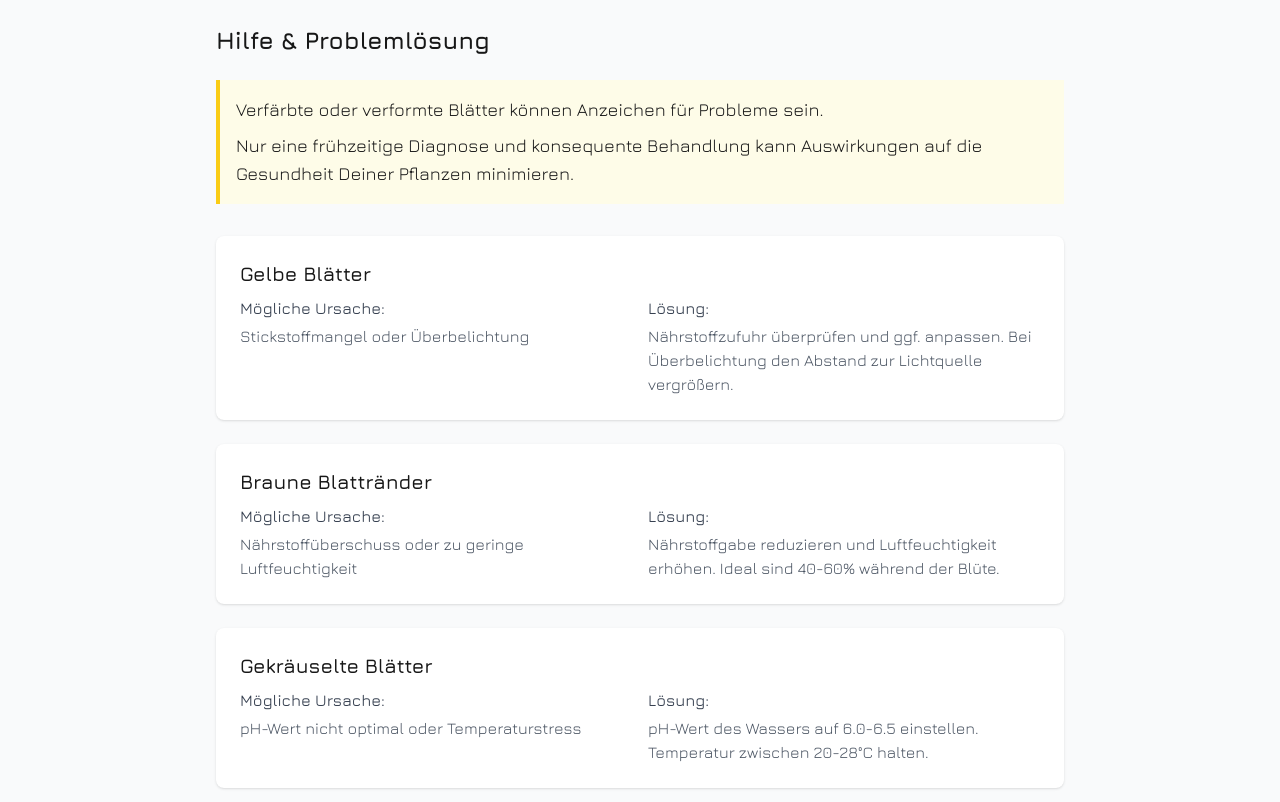
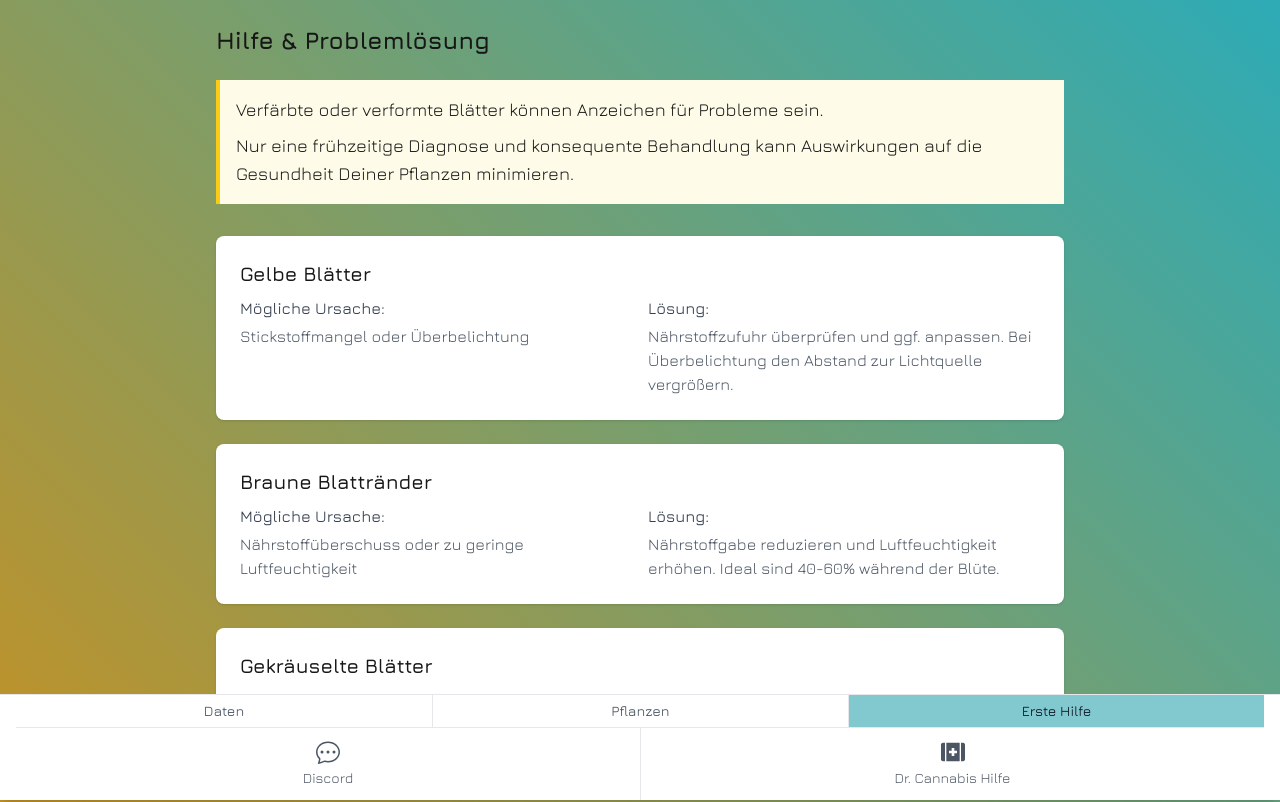
Before and after one commit to balefulduck/handout, a Next.js app: page /help in a window 1280 px wide. Shown: the top 802 px of the page. Built offline with nearby package versions, Linux system fonts and the light colour scheme.

Commit message:
Update visuals

```diff
--- a/src/app/dashboard/page.js
+++ b/src/app/dashboard/page.js
@@ -48,7 +48,7 @@ export default function DashboardPage() {
   };
 
   return (
-    <div className="min-h-screen bg-gray-50">
+    <div className="min-h-screen">
       <Disclosure defaultOpen={false}>
         {({ open }) => (
           <>
@@ -76,14 +76,7 @@ export default function DashboardPage() {
               >
                 <Disclosure.Panel className="px-4 pb-4">
                   <div className="mt-4">
-                    <h2 className="text-2xl font-semibold mb-4">Deine Pflanzen</h2>
-                    <div className="grid grid-cols-3 gap-4">
-                      {selectedStrains.map((strain) => (
-                        <div key={strain.id} className="bg-gray-50 rounded-lg p-4">
-                          <h3 className="font-semibold">{strain.name}</h3>
-                        </div>
-                      ))}
-                    </div>
+
                   </div>
                 </Disclosure.Panel>
               </Transition>
--- a/src/app/help/page.js
+++ b/src/app/help/page.js
@@ -1,4 +1,6 @@
 'use client';
+
+import ContextMenu from '@/components/ContextMenu';
 
 export default function HelpPage() {
   const troubleshootingItems = [
@@ -29,7 +31,8 @@ export default function HelpPage() {
   ];
 
   return (
-    <div className="p-6 max-w-4xl mx-auto">
+    <>
+    <div className="p-6 pb-32 max-w-4xl mx-auto">
       <h1 className="text-2xl font-bold mb-6">Hilfe & Problemlösung</h1>
 
       <div className="bg-yellow-50 border-l-4 border-yellow-400 p-4 mb-8">
@@ -72,5 +75,7 @@ export default function HelpPage() {
         </ul>
       </div>
     </div>
+    <ContextMenu />
+    </>
   );
 }
--- a/src/app/layout.js
+++ b/src/app/layout.js
@@ -16,7 +16,7 @@ export const metadata = {
 export default function RootLayout({ children }) {
   return (
     <html lang="de">
-      <body className={`${jura.variable} font-jura min-h-screen bg-gray-50`}>
+      <body className={`${jura.variable} font-jura min-h-screen`} style={{ background: `linear-gradient(45deg, #e98b00 0%, #2dabb6 100%)` }}>
         <Providers>{children}</Providers>
       </body>
     </html>
--- a/src/app/plants/page.js
+++ b/src/app/plants/page.js
@@ -1,6 +1,7 @@
 'use client';
 
 import { useEffect, useState } from 'react';
+import ContextMenu from '@/components/ContextMenu';
 
 export default function PlantsPage() {
   const [plants, setPlants] = useState([]);
@@ -29,7 +30,8 @@ export default function PlantsPage() {
   }
 
   return (
-    <div className="p-6">
+    <>
+    <div className="p-6 pb-32">
       <h1 className="text-2xl font-bold mb-6">My Plants</h1>
       <div className="grid grid-cols-1 md:grid-cols-2 lg:grid-cols-3 gap-4">
         {plants.map((plant) => (
@@ -43,5 +45,7 @@ export default function PlantsPage() {
         ))}
       </div>
     </div>
+    <ContextMenu />
+    </>
   );
 }
--- a/src/components/ContextMenu.js
+++ b/src/components/ContextMenu.js
@@ -5,6 +5,8 @@ import { WiHumidity } from "react-icons/wi";
 import { PiPlantBold } from "react-icons/pi";
 import { LuSunMedium } from "react-icons/lu";
 import { GiPlantSeed, GiGrowth, GiFlowerPot, GiScythe } from "react-icons/gi";
+import { BsChatDots, BsPlusLg } from "react-icons/bs";
+import { FaFirstAid } from "react-icons/fa";
 import { useRouter, usePathname } from 'next/navigation';
 
 export default function ContextMenu({ activePhase, onPhaseSelect }) {
@@ -33,6 +35,7 @@ export default function ContextMenu({ activePhase, onPhaseSelect }) {
             <span className="text-sm font-medium">Erste Hilfe</span>
           </button>
         </div>
+        {pathname === '/dashboard' && (
           <div className="grid grid-cols-4 divide-x divide-gray-200">
             <button
               onClick={() => onPhaseSelect('seedling')}
@@ -66,6 +69,39 @@ export default function ContextMenu({ activePhase, onPhaseSelect }) {
               <span className="text-sm">Ernte</span>
             </button>
           </div>
+        )}
+
+        {pathname === '/help' && (
+          <div className="grid grid-cols-2 divide-x divide-gray-200">
+            <button
+              onClick={() => {/* TODO: Implement Discord integration */}}
+              className="flex flex-col items-center gap-1 py-3 transition-colors text-gray-600 hover:text-blue-500"
+            >
+              <BsChatDots className="text-2xl" />
+              <span className="text-sm">Discord</span>
+            </button>
+
+            <button
+              onClick={() => {/* TODO: Implement Dr. Cannabis help */}}
+              className="flex flex-col items-center gap-1 py-3 transition-colors text-gray-600 hover:text-red-500"
+            >
+              <FaFirstAid className="text-2xl" />
+              <span className="text-sm">Dr. Cannabis Hilfe</span>
+            </button>
+          </div>
+        )}
+
+        {pathname === '/plants' && (
+          <div className="grid grid-cols-1 divide-x divide-gray-200">
+            <button
+              onClick={() => {/* TODO: Implement new plant functionality */}}
+              className="flex flex-col items-center gap-1 py-3 transition-colors text-gray-600 hover:text-green-500"
+            >
+              <BsPlusLg className="text-2xl" />
+              <span className="text-sm">Neue Pflanze</span>
+            </button>
+          </div>
+        )}
       </div>
     </div>
   );
--- a/src/components/phases/FlowerPhase.js
+++ b/src/components/phases/FlowerPhase.js
@@ -6,7 +6,7 @@ import { LuSunMedium } from "react-icons/lu";
 
 export default function FlowerPhase() {
   return (
-    <div className="bg-gray-50 py-4 px-3">
+    <div className="py-4 px-3">
       <div className="max-w-3xl mx-auto">
         <div className="grid grid-cols-2 sm:grid-cols-3 gap-3">
           {/* Climate Card */}
--- a/src/components/phases/HarvestPhase.js
+++ b/src/components/phases/HarvestPhase.js
@@ -6,7 +6,7 @@ import { LuSunMedium } from "react-icons/lu";
 
 export default function HarvestPhase() {
   return (
-    <div className="bg-gray-50 py-4 px-3">
+    <div className="py-4 px-3">
       <div className="max-w-3xl mx-auto">
         <div className="grid grid-cols-2 sm:grid-cols-3 gap-3">
           {/* Climate Card */}
--- a/src/components/phases/SeedlingPhase.js
+++ b/src/components/phases/SeedlingPhase.js
@@ -6,7 +6,7 @@ import { LuSunMedium } from "react-icons/lu";
 
 export default function SeedlingPhase() {
   return (
-    <div className="bg-gray-50 py-4 px-3">
+    <div className="py-4 px-3">
       <div className="max-w-3xl mx-auto">
         <div className="grid grid-cols-2 sm:grid-cols-3 gap-3">
           {/* Climate Card */}
--- a/src/components/phases/VegetationPhase.js
+++ b/src/components/phases/VegetationPhase.js
@@ -6,7 +6,7 @@ import { LuSunMedium } from "react-icons/lu";
 
 export default function VegetationPhase() {
   return (
-    <div className="bg-gray-50 py-4 px-3">
+    <div className="py-4 px-3">
       <div className="max-w-3xl mx-auto">
         <div className="grid grid-cols-2 sm:grid-cols-3 gap-3">
           {/* Climate Card */}
```
Lines whose indentation alone changed are shown as unchanged.
